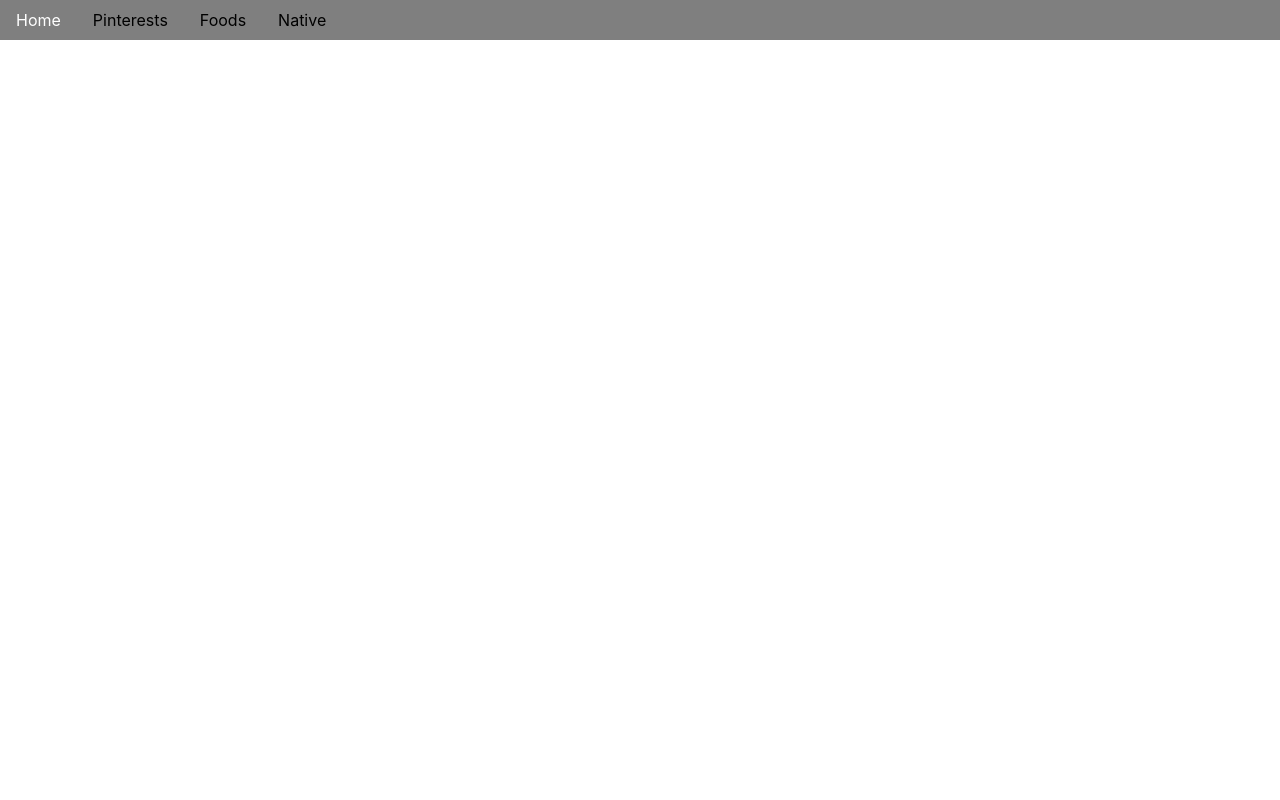
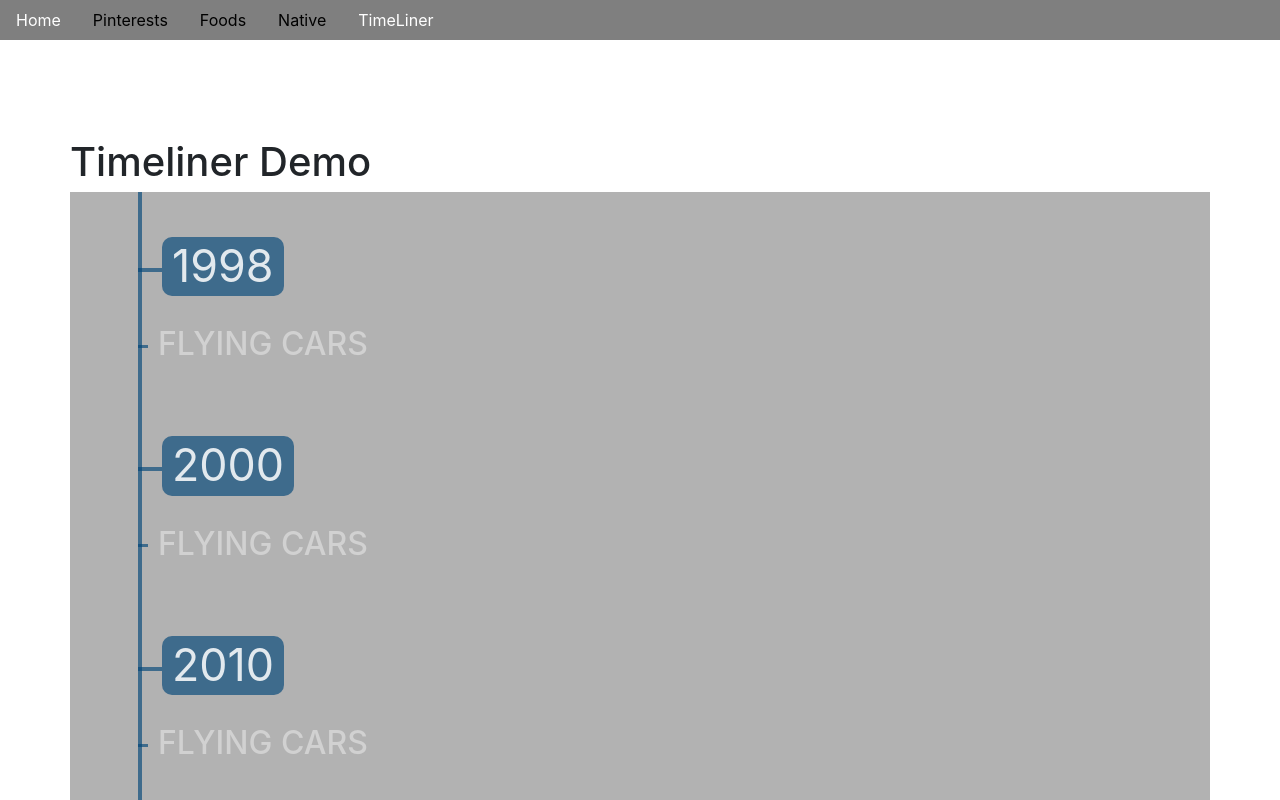
Before and after one commit to franklion/nuxt-pinterests, a Nuxt app: page /timeLiner in a window 1280 px wide. Shown: the top 800 px of the page. Built offline with nearby package versions, Linux system fonts and the light colour scheme; what vue-masonry would draw is missing.

Commit message:
add timeLiner

```diff
--- /dev/null
+++ b/components/TimelineItem.vue
@@ -0,0 +1,43 @@
+<template>
+  <div class="timeline-item">
+    <h2 class="timeline-time" @click="toggle">
+      <span>{{item.year}}</span>
+    </h2>
+
+    <div class="timeline-series">
+      <h2 class="timeline-series-title">
+        <span>{{ item.title }}</span>
+      </h2>
+
+      <transition name="slide-fade" tag="div">
+        <div class="timeline-event-content" v-show="isActive">
+          <p>{{item.context}}</p>
+          <img :src="item.image" alt="">
+        </div>
+      </transition>
+
+    </div>
+  </div>
+</template>
+
+<script>
+export default {
+  props: ['item'],
+  data() {
+    return {
+      isActive: false,
+    }
+  },
+  methods: {
+    toggle() {
+      this.isActive = !this.isActive
+    },
+  },
+}
+</script>
+
+<style lang="scss">
+.timeline-item {
+  padding-top: 45px;
+}
+</style>
--- a/layouts/default.vue
+++ b/layouts/default.vue
@@ -13,6 +13,9 @@
       </li>
        <li class="nav-item">
         <nuxt-link active-class="is-active" to="/native" class="nav-link" exact>Native</nuxt-link>
+      </li>
+       <li class="nav-item">
+        <nuxt-link active-class="is-active" to="/timeLiner" class="nav-link" exact>TimeLiner</nuxt-link>
       </li>
     </ul>
 
--- a/nuxt.config.js
+++ b/nuxt.config.js
@@ -26,9 +26,11 @@ module.exports = {
       href: 'https://maxcdn.bootstrapcdn.com/bootstrap/4.0.0-beta/css/bootstrap.min.css',
     }],
     script: [
-      {
-        src: 'https://cdnjs.cloudflare.com/ajax/libs/lodash.js/4.14.1/lodash.min.js'
-      }
+      { src: 'https://code.jquery.com/jquery-3.2.1.min.js' },
+      { src: 'https://unpkg.com/masonry-layout@4/dist/masonry.pkgd.min.js' },
+      { src: 'https://unpkg.com/imagesloaded@4/imagesloaded.pkgd.js' },
+      { src: 'https://unpkg.com/isotope-layout@3/dist/isotope.pkgd.min.js' },
+      { src: 'https://cdnjs.cloudflare.com/ajax/libs/lodash.js/4.14.1/lodash.min.js' }
     ],
   },
   /*
--- /dev/null
+++ b/pages/timeLiner.vue
@@ -0,0 +1,202 @@
+<template>
+  <section class="container">
+
+    <h1>Timeliner Demo</h1>
+
+    <div class="time-liner">
+
+      <div class="timeline-wrapper" v-for="item in items" :key="item.id">
+        <timelineItem :item="item"></timelineItem>
+      </div>
+
+    </div>
+
+  </section>
+</template>
+
+
+<script>
+import timelineItem from '~/components/TimelineItem.vue'
+
+export default {
+  data() {
+    return {
+      items: [
+        {
+          id: 1,
+          year: 1998,
+          title: 'FLYING CARS',
+          context: 'Lorem ipsum, dolor sit amet consectetur adipisicing elit. Aliquam necessitatibus reprehenderit veniam aliquid aperiam, amet ratione, possimus saepe accusantium accusamus aut hic praesentium ad a nam iste sed, rem dolor asperiores vel magnam at voluptatibus maiores quo. Esse odio dicta maiores! Eligendi quod eveniet repudiandae perspiciatis! Dolore ad vero repudiandae!',
+          image: 'http://lorempixel.com/200/200/sports/',
+        },
+        {
+          id: 2,
+          year: 2000,
+          title: 'FLYING CARS',
+          context: 'Lorem ipsum, dolor sit amet consectetur adipisicing elit. Aliquam necessitatibus reprehenderit veniam aliquid aperiam, amet ratione, possimus saepe accusantium accusamus aut hic praesentium ad a nam iste sed, rem dolor asperiores vel magnam at voluptatibus maiores quo. Esse odio dicta maiores! Eligendi quod eveniet repudiandae perspiciatis! Dolore ad vero repudiandae!',
+          image: 'http://lorempixel.com/200/200/sports/',
+        },
+        {
+          id: 3,
+          year: 2010,
+          title: 'FLYING CARS',
+          context: 'Lorem ipsum, dolor sit amet consectetur adipisicing elit. Aliquam necessitatibus reprehenderit veniam aliquid aperiam, amet ratione, possimus saepe accusantium accusamus aut hic praesentium ad a nam iste sed, rem dolor asperiores vel magnam at voluptatibus maiores quo. Esse odio dicta maiores! Eligendi quod eveniet repudiandae perspiciatis! Dolore ad vero repudiandae!',
+          image: 'http://lorempixel.com/200/200/sports/',
+        }],
+      isActive: false,
+    }
+  },
+  components: {
+    timelineItem,
+  },
+}
+</script>
+
+
+<style lang="scss">
+.slide-fade-enter-active {
+  transition: all .3s ease;
+}
+
+.slide-fade-leave-active {
+  transition: all .8s cubic-bezier(1.0, 0.5, 0.8, 1.0);
+}
+
+.slide-fade-enter,
+.slide-fade-leave-to {
+  transform: translateX(-30px);
+  opacity: 0;
+}
+
+
+.fade-enter-active,
+.fade-leave-active {
+  transition: opacity .5s
+}
+
+.fade-enter,
+.fade-leave-to {
+  opacity: 0
+}
+
+
+
+.flip-move {
+  transition: transform 1s;
+}
+
+
+
+
+
+/* 一進場 & 一離場 */
+
+
+/* 淡入淡出 */
+
+.flip-enter,
+.flip-leave-to {
+  opacity: 0;
+  transition: all 1s;
+}
+
+
+
+
+
+/* 離場的整個動畫 */
+
+
+/* 當離場結束後就恢復原狀 */
+
+
+/* 使用absolute所以每個項目將會往左上角靠攏 */
+
+.flip-leave-active {
+  position: absolute;
+}
+
+.container {
+  padding: 100px 0;
+}
+
+.timeline-wrapper {
+  padding-left: 68px;
+  margin-bottom: 30px;
+}
+
+.time-liner {
+  position: relative;
+  height: 100vh; // border-left: 4px solid rgba(0, 69, 121, 0.65);
+  background-color: rgba(0, 0, 0, .3);
+
+  &::before {
+    content: '';
+    position: absolute;
+    top: 0;
+    left: 68px;
+    height: 100%;
+    width: 4px;
+    background: rgba(0, 69, 121, 0.65);
+    ;
+  }
+
+  .timeline-time {
+    cursor: pointer;
+    font-size: 2.8em;
+    font-weight: 400;
+    margin: 0 0 30px 0;
+    padding: 0;
+    &::before {
+      border-top: 4px solid rgba(0, 69, 121, 0.65);
+      content: "";
+      display: inline-block;
+      height: 4px;
+      margin-right: 0px;
+      vertical-align: middle;
+      width: 24px;
+    }
+    span {
+      background: rgba(0, 69, 121, 0.65);
+      border-radius: 10px;
+      color: rgba(255, 255, 255, 0.85);
+      display: inline-block;
+      letter-spacing: 0;
+      padding: 5px 10px;
+      text-align: center;
+    }
+  }
+
+  .timeline-series {
+
+
+    .timeline-series-title {
+      &::before {
+        border-top: 3px solid rgba(0, 69, 121, 0.65);
+        content: "";
+        display: inline-block;
+        height: 3px;
+        margin-right: 10px;
+        vertical-align: middle;
+        width: 10px;
+      }
+
+      span {
+        color: rgba(255, 255, 255, 0.4);
+        cursor: pointer;
+        display: inline-block;
+      }
+    }
+
+    .timeline-event-content {
+      padding: 0 36px 0 20px;
+      display: flex;
+      justify-content: flex-end;
+      p {
+        padding-right: 12px;
+        text-align: justify;
+      }
+    }
+  }
+}
+</style>
```
Lines whose indentation alone changed are shown as unchanged.
